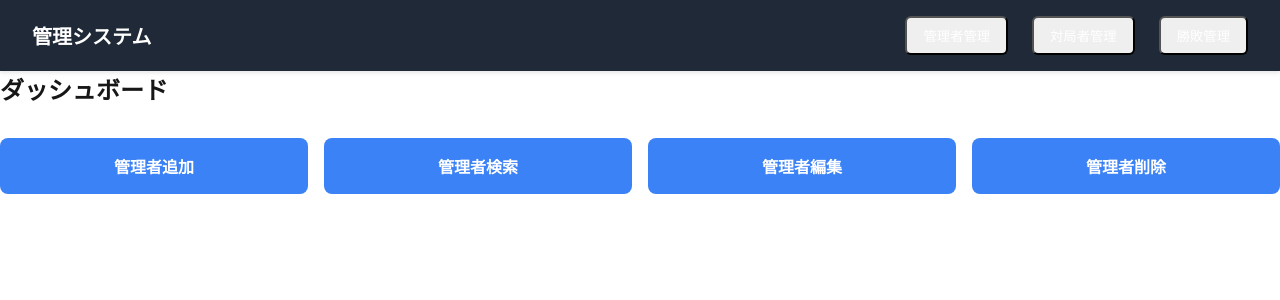
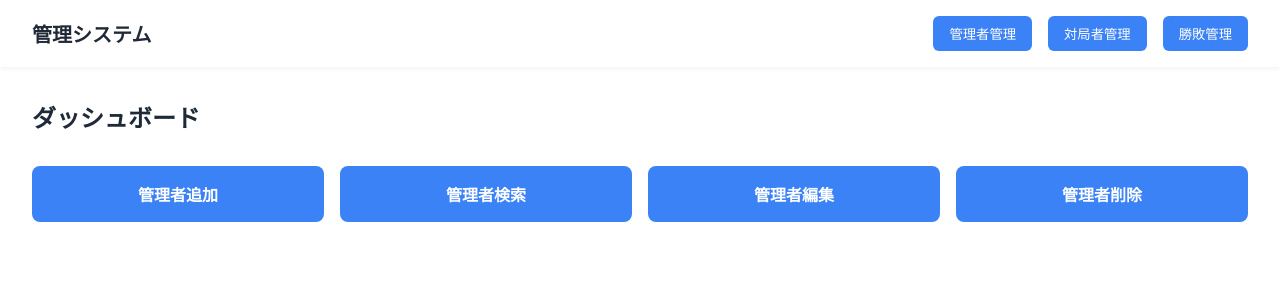
Before and after one commit to inunu1/next-rate, a Next.js app in the folder next-rate/: page /dashboard in a window 1280 px wide. Shown: the top 300 px of the page. Built offline with nearby package versions, Linux system fonts and the light colour scheme.

Commit message:
明るくてモダンに

```diff
--- a/next-rate/src/app/dashboard/Dashboard.module.css
+++ b/next-rate/src/app/dashboard/Dashboard.module.css
@@ -1,3 +1,23 @@
+/* ページ全体の背景を白に */
+body {
+  background-color: #ffffff;
+}
+
+/* メインコンテンツの背景と余白 */
+.main {
+  background-color: #ffffff;
+  padding: 2rem;
+}
+
+/* タイトル */
+.title {
+  font-size: 1.5rem;
+  font-weight: bold;
+  margin-bottom: 1.5rem;
+  color: #1f2937;
+}
+
+/* グリッドレイアウト */
 .grid {
   display: grid;
   gap: 1rem;
@@ -5,6 +25,7 @@
   margin-top: 2rem;
 }
 
+/* ボタンスタイル */
 .buttonBlue,
 .buttonGreen,
 .buttonYellow {
@@ -42,10 +63,13 @@
 
 /* ナビゲーションバー全体 */
 .header {
-  background-color: #1f2937; /* ダークグレー */
+  background-color: #ffffff;
   padding: 1rem 2rem;
-  color: white;
-  box-shadow: 0 2px 4px rgba(0, 0, 0, 0.1);
+  color: #1f2937;
+  box-shadow: 0 2px 4px rgba(0, 0, 0, 0.05);
+  position: sticky;
+  top: 0;
+  z-index: 10;
 }
 
 /* ロゴとナビゲーションの配置 */
@@ -59,25 +83,32 @@
 .logo {
   font-size: 1.25rem;
   font-weight: bold;
+  color: #1f2937;
 }
 
 /* ナビゲーションリンクの並び */
 .nav {
   display: flex;
-  gap: 1.5rem;
+  gap: 1rem;
 }
 
-/* 各リンクのスタイル */
+/* 各リンクのスタイル（ボタン風） */
 .navLink {
+  background-color: #3b82f6;
   color: white;
-  text-decoration: none;
+  border: none;
   font-weight: 500;
   padding: 0.5rem 1rem;
   border-radius: 0.375rem;
+  cursor: pointer;
   transition: background-color 0.2s ease;
 }
 
-/* ホバー時の視覚効果 */
 .navLink:hover {
-  background-color: #374151; /* 少し明るいグレー */
+  background-color: #2563eb;
 }
+
+/* 選択中のカテゴリを強調（任意） */
+.navLink.active {
+  background-color: #1d4ed8;
+}
--- a/next-rate/src/app/users-management/page.tsx
+++ b/next-rate/src/app/users-management/page.tsx
@@ -6,11 +6,11 @@ import styles from './users-management.module.css';
 export default function Page() {
   return (
     <main className={styles.main}>
-      <h1 className={styles.title}>ダッシュボード</h1>
+      <h1 className={styles.title}>管理者管理画面</h1>
 
       <div className={styles.grid}>
         <Link href="/users-management" className={styles.buttonBlue}>
-          管理者画面
+          管理者追加
         </Link>
         <Link href="/players-management" className={styles.buttonBlue}>
           対局管理画面
```
